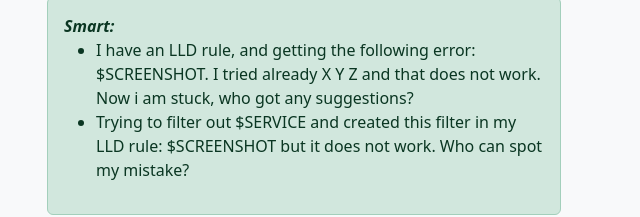
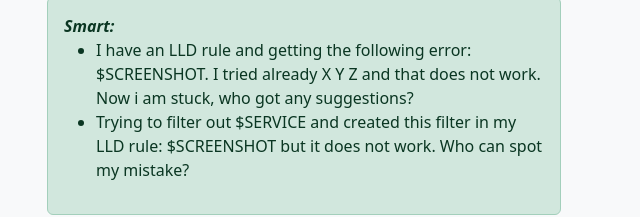
Before and after one commit to zbxcommunity/zbxcommunity, a plain HTML site: page src/index.html in a window 1280 px wide. Shown: the part 995-1212 px from the top of the page, 621-1261 px from the left. Drawn offline with Linux system fonts and the light colour scheme.

Commit message:
Fix typo

```diff
--- a/src/index.html
+++ b/src/index.html
@@ -66,7 +66,7 @@
                                 <div class="alert alert-success" role="alert">
                                     <b><i>Smart:</i></b>
                                     <ul>
-                                        <li>I have an LLD rule, and getting the following error: $SCREENSHOT. I tried already X Y Z and that does not work. Now i am stuck, who got any suggestions?</li>
+                                        <li>I have an LLD rule and getting the following error: $SCREENSHOT. I tried already X Y Z and that does not work. Now i am stuck, who got any suggestions?</li>
                                         <li>Trying to filter out $SERVICE and created this filter in my LLD rule: $SCREENSHOT but it does not work. Who can spot my mistake?</li>
                                     </ul>
                                 </div>
```
